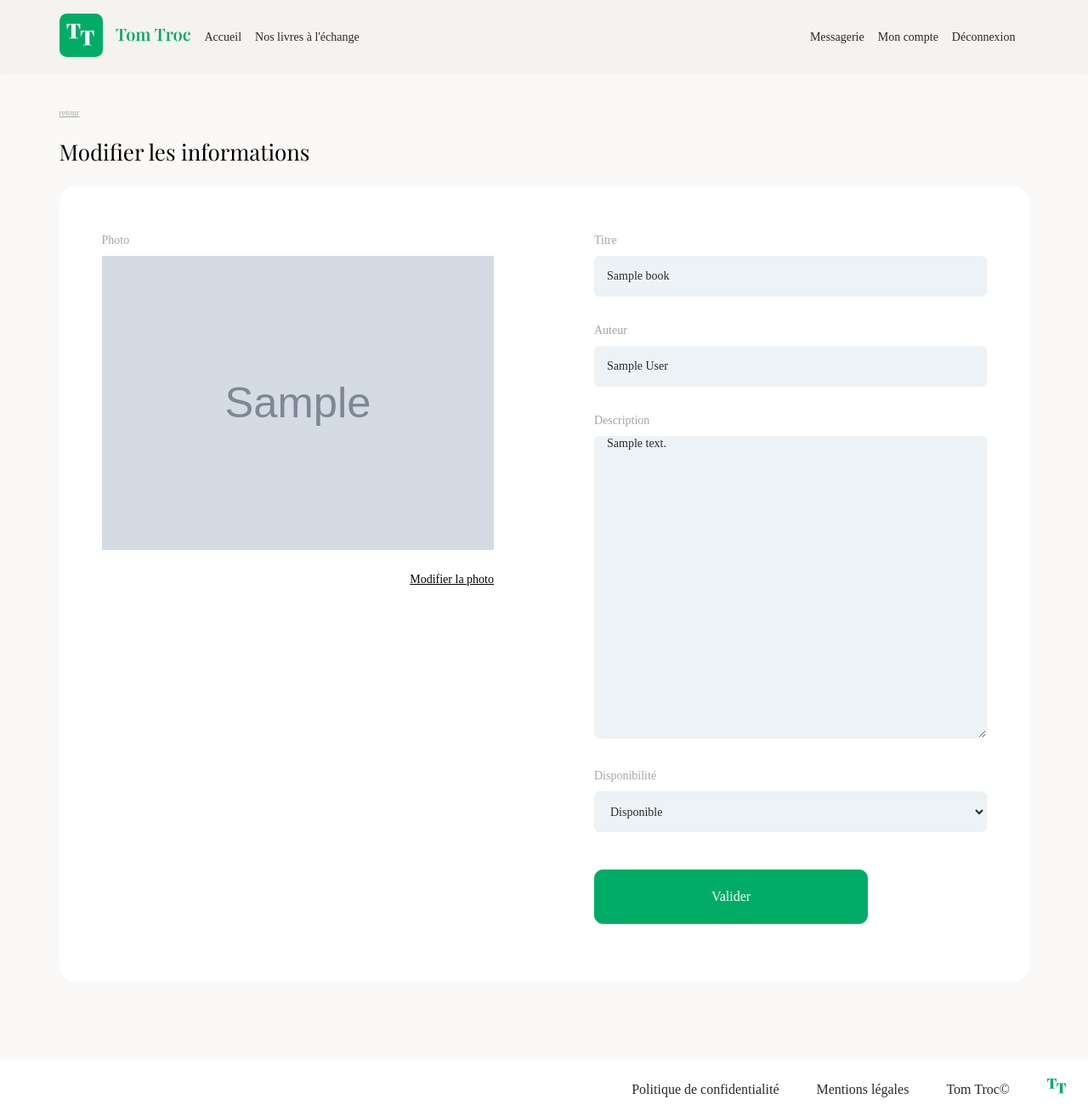
After one commit to LuDetling/TomTroc, a PHP site: template views/templates/editBook.php in a window 1280 px wide. The commit adds this page. Shown: the whole page at 85% size. Run offline with PHP 8.4, Linux system fonts and the light colour scheme; the visitor is signed in with stand-in values (Sample User, id 1); the template is opened without the code that fills it: most values are stand-ins (such as "Sample title", 1, 10 or a date in 2020); grey boxes marked "Sample" are stand-in pictures; a stand-in replaces the project's code that opens the database connection; some web fonts are replaced.

Commit message:
photo books

```diff
--- a/css/style.css
+++ b/css/style.css
@@ -88,14 +88,16 @@ header {
 .navbar {
     display: flex;
     align-items: center;
-    justify-content: space-around;
+    justify-content: space-between;
     padding: 1rem 0;
+    margin: auto;
+    max-width: 1141px;
 }
 
 .navbar a {
     color: var(--gris-fonce);
     text-decoration: none;
-    margin: 0 1rem;
+    margin-right: 1rem;
     font-size: 14px;
 }
 
@@ -371,8 +373,10 @@ footer a:hover {
 .breadcrumb {
     font-size: 10px;
     color: var(--gris-texte);
-    margin-bottom: 1rem;
-    margin-left: 150px;
+    margin-bottom: 23px;
+    padding-top: 40px;
+    display: block;
+    width: fit-content;
 }
 .breadcrumb a {
     color: var(--gris-texte);
@@ -564,6 +568,16 @@ footer a:hover {
     padding-bottom: 93px;
 }
 
+.profil input {
+    display: none;
+}
+
+.profil .avatar {
+    cursor: pointer;
+    margin-top: 5px;
+    text-decoration: underline;
+}
+
 .profil .trait {
     width: 50%;
     height: 1px;
@@ -606,14 +620,16 @@ footer a:hover {
     font-weight: 400;
 }
 
-.edit-profil label {
+label {
     display: block;
     font-size: 14px;
     color: var(--gris-texte);
     margin-bottom: 10px;
 }
 
-.edit-profil input {
+input,
+select {
+    box-sizing: border-box;
     width: 100%;
     height: 48px;
     border-radius: 6px;
@@ -709,3 +725,80 @@ table tr:last-child td:last-child {
     width: fit-content;
     border-radius: 29.58px;
 }
+
+.background-page-edit-book {
+    background-color: #faf9f7;
+    padding-bottom: 92px;
+}
+
+.top-edit-book {
+    max-width: 1141px;
+    margin: auto;
+}
+.top-edit-book h1 {
+    margin: 23px 0;
+    font-size: 26px;
+}
+.page-edit-book {
+    max-width: 1141px;
+    background-color: white;
+    margin: auto;
+    border-radius: 20px;
+}
+
+.content-edit-book {
+    display: flex;
+    gap: 118px;
+    padding: 56px 50px 68px;
+}
+
+.content-edit-book label {
+    color: var(--gris-texte);
+    font-size: 14px;
+    margin-bottom: 10px;
+    display: block;
+}
+
+.left-edit-book,
+.right-edit-book {
+    width: 50%;
+}
+
+.left-edit-book img {
+    width: 100%;
+    object-fit: cover;
+    margin-bottom: 23px;
+}
+
+.left-edit-book input {
+    display: none;
+}
+.left-edit-book .edit-image {
+    text-align: right;
+    cursor: pointer;
+    text-decoration: underline;
+    color: black;
+}
+
+.right-edit-book .button {
+    width: 322px;
+}
+
+.right-edit-book textarea {
+    width: 100% !important;
+    max-width: 100% !important;
+    min-width: 100% !important;
+    box-sizing: border-box;
+    height: 356px;
+    border-radius: 6px;
+    background-color: #edf2f6;
+    border: 1px solid #f0f0f0;
+    margin-bottom: 32px;
+    padding: 0 14px;
+    font-size: 14px;
+    color: var(--gris-fonce);
+}
+
+.right-edit-book #disponibility {
+    margin-bottom: 44px;
+}
--- a/views/templates/detailBook.php
+++ b/views/templates/detailBook.php
@@ -4,7 +4,7 @@
         <div> <?= $book->getTitle() ?></div>
     </div>
     <div class="detail-book">
-        <img src="<?= $book->getImg() ?>" alt="image du livre <?= $book->getTitle() ?>">
+        <img src="upload/books/<?= $book->getImg() ?>" alt="image du livre <?= $book->getTitle() ?>">
         <div class="content-book">
             <h1><?= $book->getTitle() ?></h1>
             <div class="author">par <?= $book->getAuthor() ?></div>
@@ -12,7 +12,7 @@
             <p class="description"><?= $book->getDescription() ?></p>
             <div class="title-part">Propriétaire</div>
             <div class="content-owner">
-                <img src="<?= $book->getImg() ?>" alt="image du propriétaire">
+                <img src="upload/books/<?= $book->getImg() ?>" alt="image du propriétaire">
                 <div>$user->username</div>
             </div>
             <a href="#" class="button button-green">Envoyer un message</a>
--- /dev/null
+++ b/views/templates/editBook.php
@@ -0,0 +1,45 @@
+<?php
+?>
+<section class="background-page-edit-book">
+    <div class="top-edit-book">
+        <a href="<?= !isset($_SERVER['HTTP_REFERER']) ? "index.php?action=home" : $_SERVER['HTTP_REFERER'] ?>" class="breadcrumb">retour</a>
+        <h1>Modifier les informations</h1>
+    </div>
+    <div class="page-edit-book">
+        <form class="content-edit-book" method="POST" enctype="multipart/form-data">
+            <div class="left-edit-book">
+                <label>Photo</label>
+                <img src="upload/books/<?= $book->getImg() ?>" alt="Image de <?= $book->getTitle() ?>">
+                <div class="edit-img">
+                    <input type="file" value="modifier" id="img" name="img" accept=".jpeg, .jpg, .png">
+                    <label for="img" class="edit-image">Modifier la photo</label>
+                </div>
+                <?= isset($_SESSION["errorImg"]) ? "<p>" . $_SESSION["errorImg"] . "</p>" : null ?>
+            </div>
+            <div class="right-edit-book">
+                <div class="edit-title">
+                    <label for="title">Titre</label>
+                    <input type="text" id="title" name="title" value="<?= $book->getTitle() ?>">
+                </div>
+                <div class="edit-author">
+                    <label for="author">Auteur</label>
+                    <input type="text" id="author" name="author" value="<?= $book->getAuthor() ?>">
+                </div>
+                <div class="edit-description">
+                    <label for="description">Description</label>
+                    <textarea type="text" id="description" name="description"><?= $book->getDescription() ?>
+                    </textarea>
+                </div>
+                <div class="edit-disponibility">
+                    <label for="disponibility">Disponibilité</label>
+                    <select id="disponibility" name="disponibility">
+                        <option value="1" <?= $book->getDisponibility() ? "selected" : null ?>>Disponible</option>
+                        <option value="0" <?= $book->getDisponibility() ? null : "selected" ?>>Indisponbible</option>
+                    </select>
+                </div>
+                <button type="submit" class="button button-green">Valider</button>
+            </div>
+        </form>
+    </div>
+
+</section>
--- a/views/templates/home.php
+++ b/views/templates/home.php
@@ -17,7 +17,7 @@
         // ajouter les bons liens
         foreach ($books as $book) {
             echo "<a href='index.php?action=showBook&id=" . $book->getId() . "' class='card-book'>";
-            echo "  <img src='" . $book->getImg() . "' alt='image du livre " . $book->getTitle() . " '>";
+            echo "  <img src='upload/books/" . $book->getImg() . "' alt='image du livre " . $book->getTitle() . " '>";
             echo "  <div class='text-book'>";
             echo "      <h3>" . $book->getTitle() . "</h3>";
             echo "      <div class='book-author'>" . $book->getAuthor() . "</div>";
--- a/views/templates/ourbooks.php
+++ b/views/templates/ourbooks.php
@@ -14,7 +14,7 @@
         // ajouter les bons liens
         foreach ($books as $book) {
             echo "<a href='index.php?action=showBook&id=" . $book->getId() . "' class='card-book'>";
-            echo "  <img src='" . $book->getImg() . "' alt='image du livre " . $book->getTitle() . " '>";
+            echo "  <img src='upload/books/" . $book->getImg() . "' alt='image du livre " . $book->getTitle() . " '>";
             echo "  <div class='text-book'>";
             echo "      <h3>" . $book->getTitle() . "</h3>";
             echo "      <div class='book-author'>" . $book->getAuthor() . "</div>";
```
Also changed, not shown: controllers/BookController.php (+52 -0 lines), controllers/UserController.php (+5 -3 lines), index.php (+7 -0 lines), models/BookManager.php (+14 -1 lines), models/UserManager.php (+18 -37 lines), views/templates/profil.php (+4 -9 lines).
